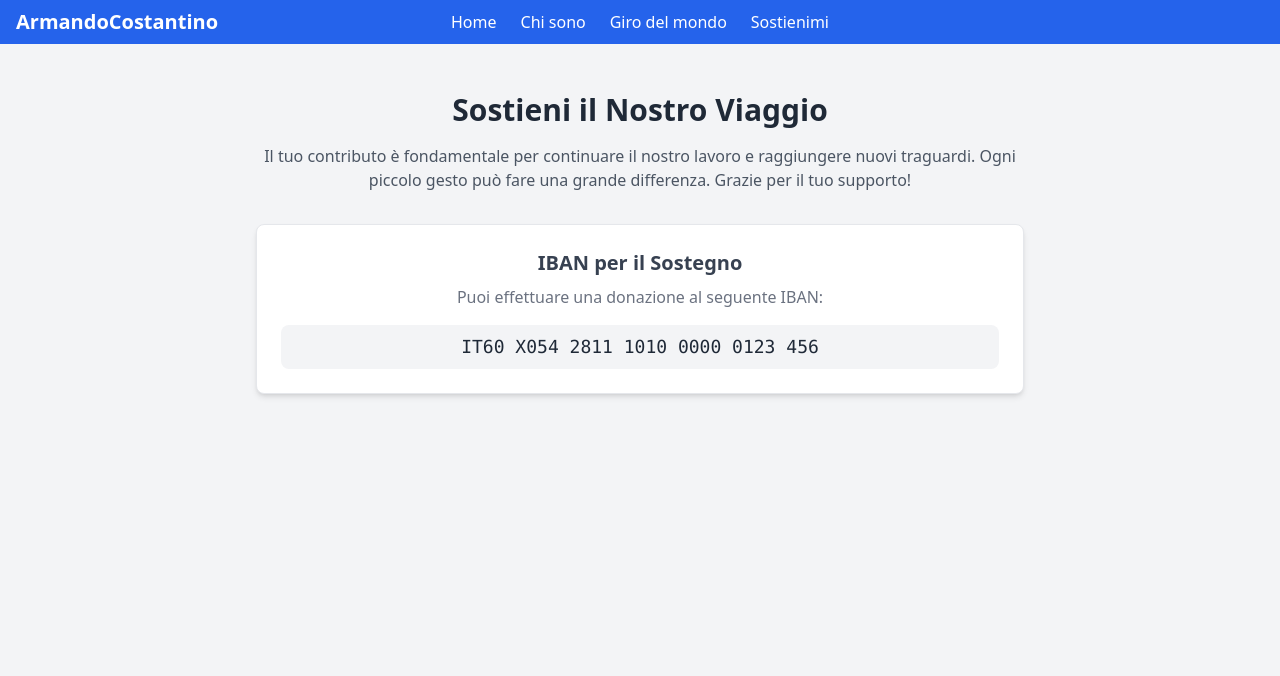
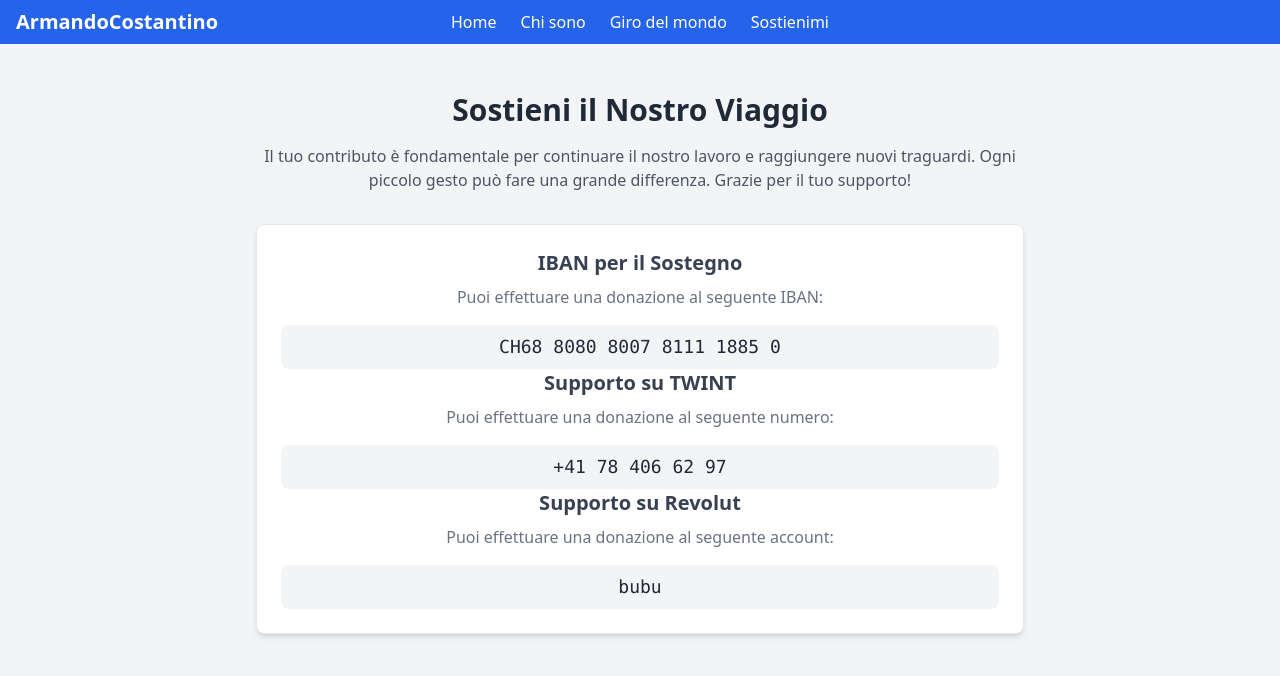
Before and after one commit to SaiaMassimo/armandocostantino, an Angular app: page /sostienimi in a window 1280 px wide. Shown: the top 676 px of the page. Built offline with nearby package versions, Linux system fonts and the light colour scheme.

Commit message:
update dati sostegno

```diff
--- a/src/app/giro-mondo/giro-mondo.component.html
+++ b/src/app/giro-mondo/giro-mondo.component.html
@@ -42,7 +42,7 @@
                 Il mio itineraio
             </h2>
             <div class="aspect-w-16 lg:aspect-h-9 rounded-lg overflow-hidden shadow-md container-frame">
-                <iframe  class="responsive-iframe" src="https://www.google.com/maps/d/embed?mid=1POM68uni4fLHDpK61eslYaPxmz3MFrk&ehbc=2E312F" ></iframe>
+                <iframe  class="responsive-iframe" src="https://www.google.com/maps/d/embed?mid=1Ep67rsz3ZiBlOPiqyQtD8qRc2IbXNo8&hl=it&ehbc=2E312" ></iframe>
             </div>
         </div>
     </section>
--- a/src/app/home/home.component.html
+++ b/src/app/home/home.component.html
@@ -38,15 +38,14 @@
           La mia idea iniziale e andare verso Capo Nord però facendolo durante l'inverno <br>con temperature che possono variare dai -20 ai -30,dopo di che da lì riscenderò l'europa fino in Turchia dove... </p>
           <div><button
             class="mt-5 text-blue-700 rounded-full p-3 hover:bg-blue-100 border-blue-100 border-2"
-            (click)="scrollToSection('section3')"
           >
           <a routerLink="/giro-del-mondo" routerLinkActive="active">Scopri di piu</a>
           </button></div>
         <button
           class="mt-2 bg-blue-600 text-white rounded-full p-3 hover:bg-blue-700"
-          (click)="scrollToSection('section3')"
         >
-          Supportartami nell'avventura
+        <a routerLink="/sostienimi" routerLinkActive="active">Supportartami nell'avventura</a>
+
         </button>
       </div>
     </section>
--- a/src/app/sostienimi/sostienimi.component.html
+++ b/src/app/sostienimi/sostienimi.component.html
@@ -9,9 +9,19 @@
         <h3 class="text-xl font-semibold text-gray-700 mb-2">IBAN per il Sostegno</h3>
         <p class="text-gray-500 mb-4">Puoi effettuare una donazione al seguente IBAN:</p>
         <div class="bg-gray-100 px-4 py-2 rounded-lg text-gray-800 font-mono text-lg">
-          IT60 X054 2811 1010 0000 0123 456
+          CH68 8080 8007 8111 1885 0
+        </div>
+        <h3 class="text-xl font-semibold text-gray-700 mb-2">Supporto su TWINT</h3>
+        <p class="text-gray-500 mb-4">Puoi effettuare una donazione al seguente numero:</p>
+        <div class="bg-gray-100 px-4 py-2 rounded-lg text-gray-800 font-mono text-lg">
+          +41 78 406 62 97
         </div>
 
+        <h3 class="text-xl font-semibold text-gray-700 mb-2">Supporto su Revolut</h3>
+        <p class="text-gray-500 mb-4">Puoi effettuare una donazione al seguente account:</p>
+        <div class="bg-gray-100 px-4 py-2 rounded-lg text-gray-800 font-mono text-lg">
+          bubu
+        </div>
       </div>
     </div>
   </section>
```
